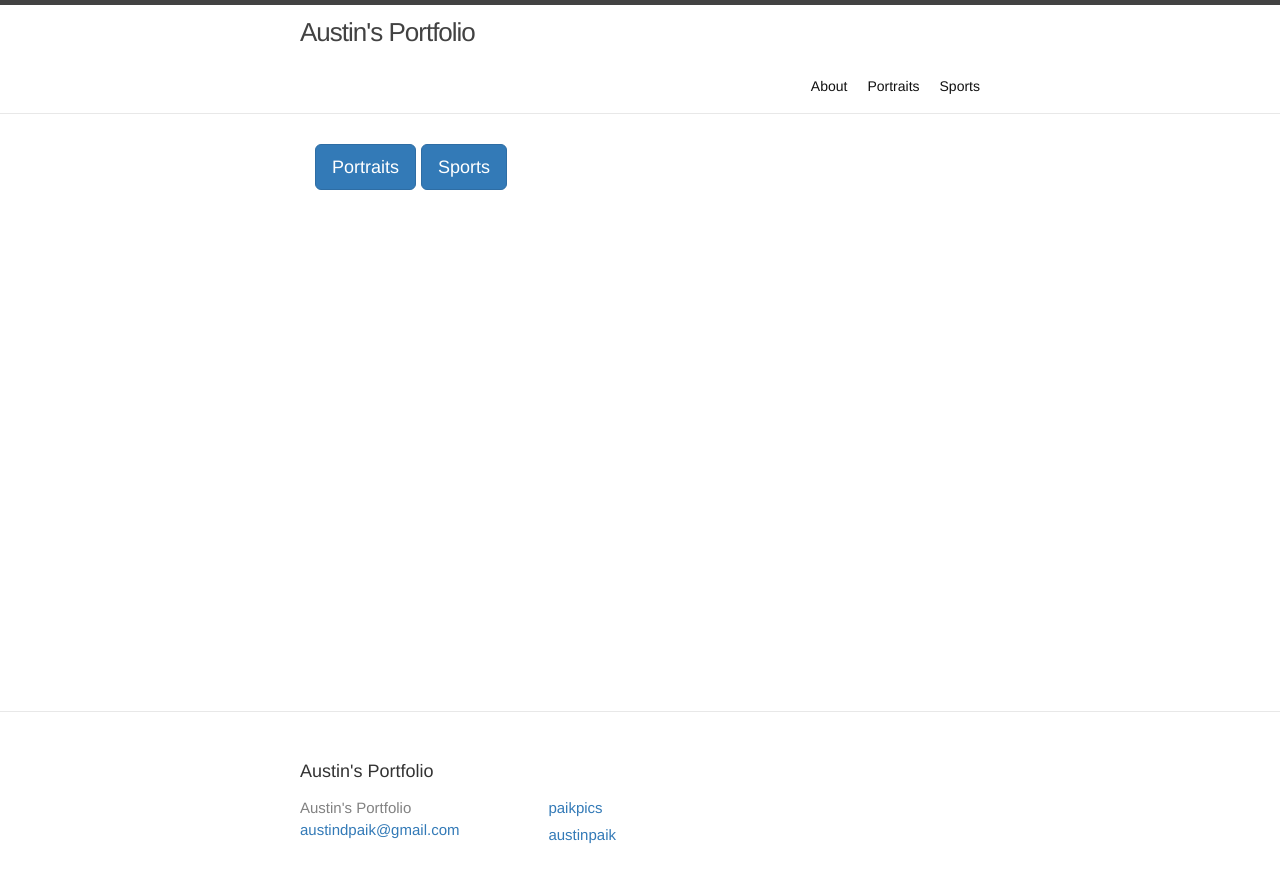
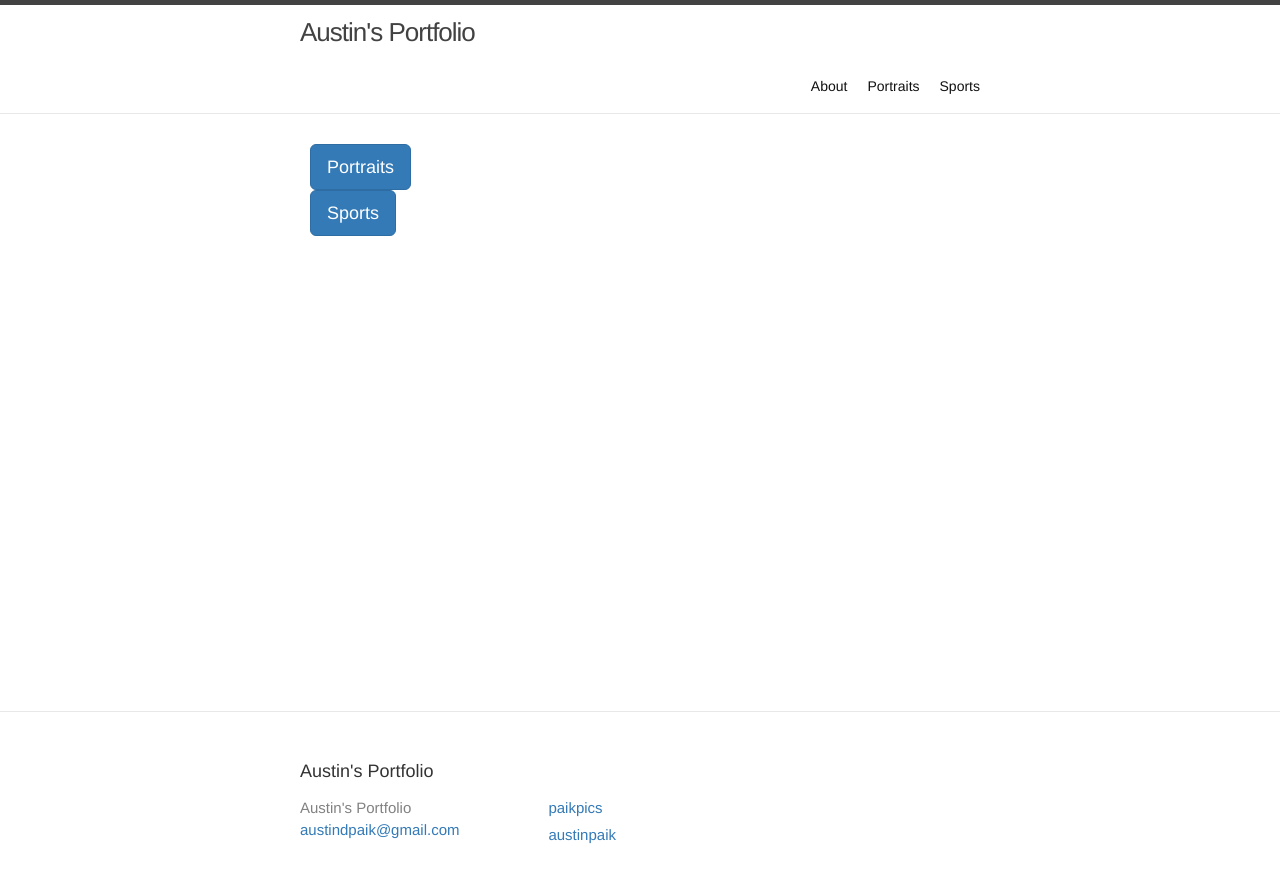
Before and after one commit to austinpaik/austinpaik.github.io, a Jekyll site: the page built from index.md, in a window 1280 px wide. Shown: the top 883 px of the page. Built offline with Jekyll 4.4.1, drawn with Linux system fonts in a browser that asks for light colours.

Commit message:
First commit

```diff
--- a/_layouts/home.html
+++ b/_layouts/home.html
@@ -9,11 +9,14 @@ layout: default
 
   {{ content }}
 
-  <div class="col-sm-12 text-center">
+
     <div class="btn-toolbar">
-      <button class="btn btn-primary btn-lg" onclick="location.href='/portraits'" type="button">Portraits</button>
-      <button class="btn btn-primary btn-lg" onclick="location.href='/sports'" type="button">Sports</button>
-    </div>
+      <div class="col-sm-12 text-center">
+        <button class="btn btn-primary btn-lg" onclick="location.href='/portraits'" type="button">Portraits</button>
+      </div>
+      <div class="col-sm-12 text-center">
+        <button class="btn btn-primary btn-lg" onclick="location.href='/sports'" type="button">Sports</button>
+      </div>
   </div>
 
 </div>
```
